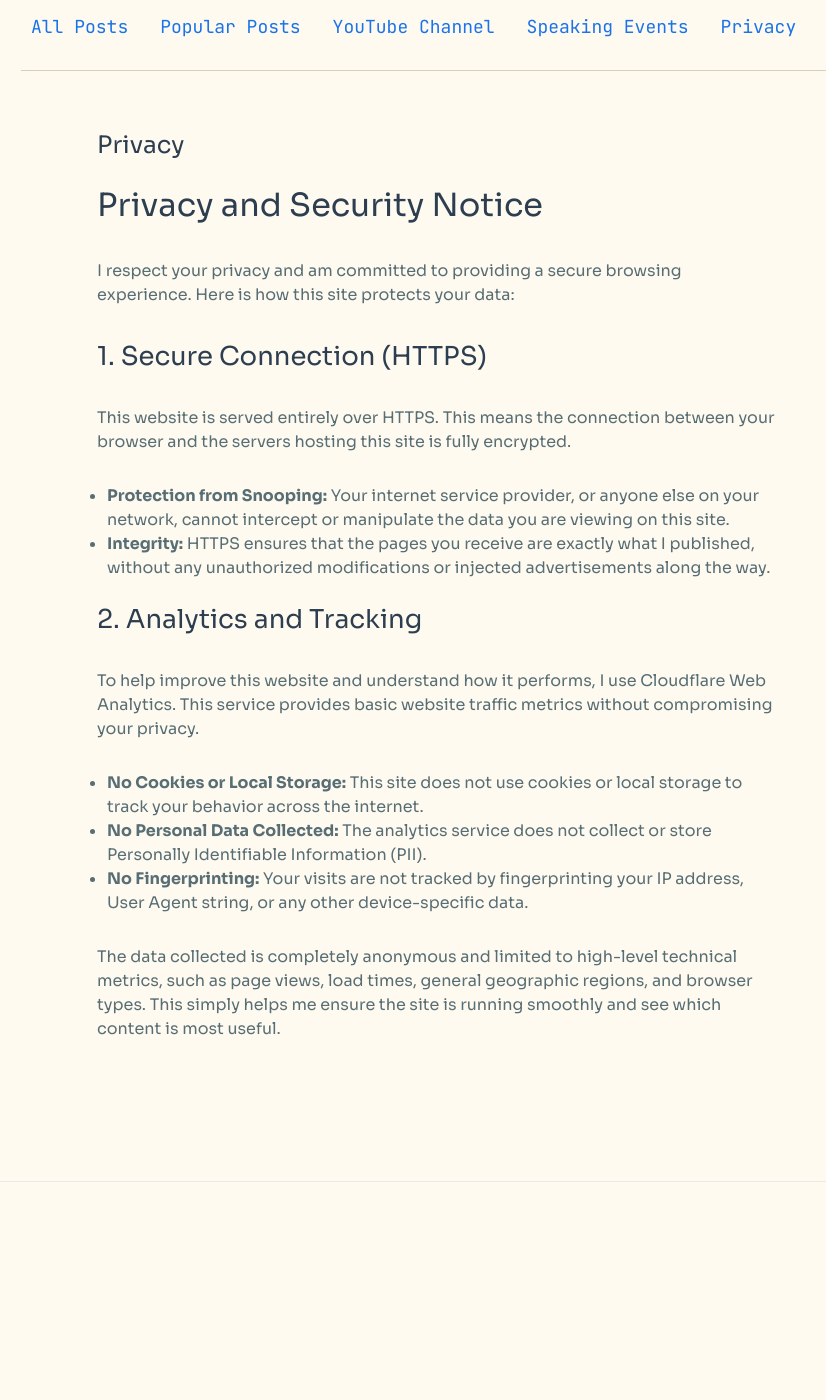
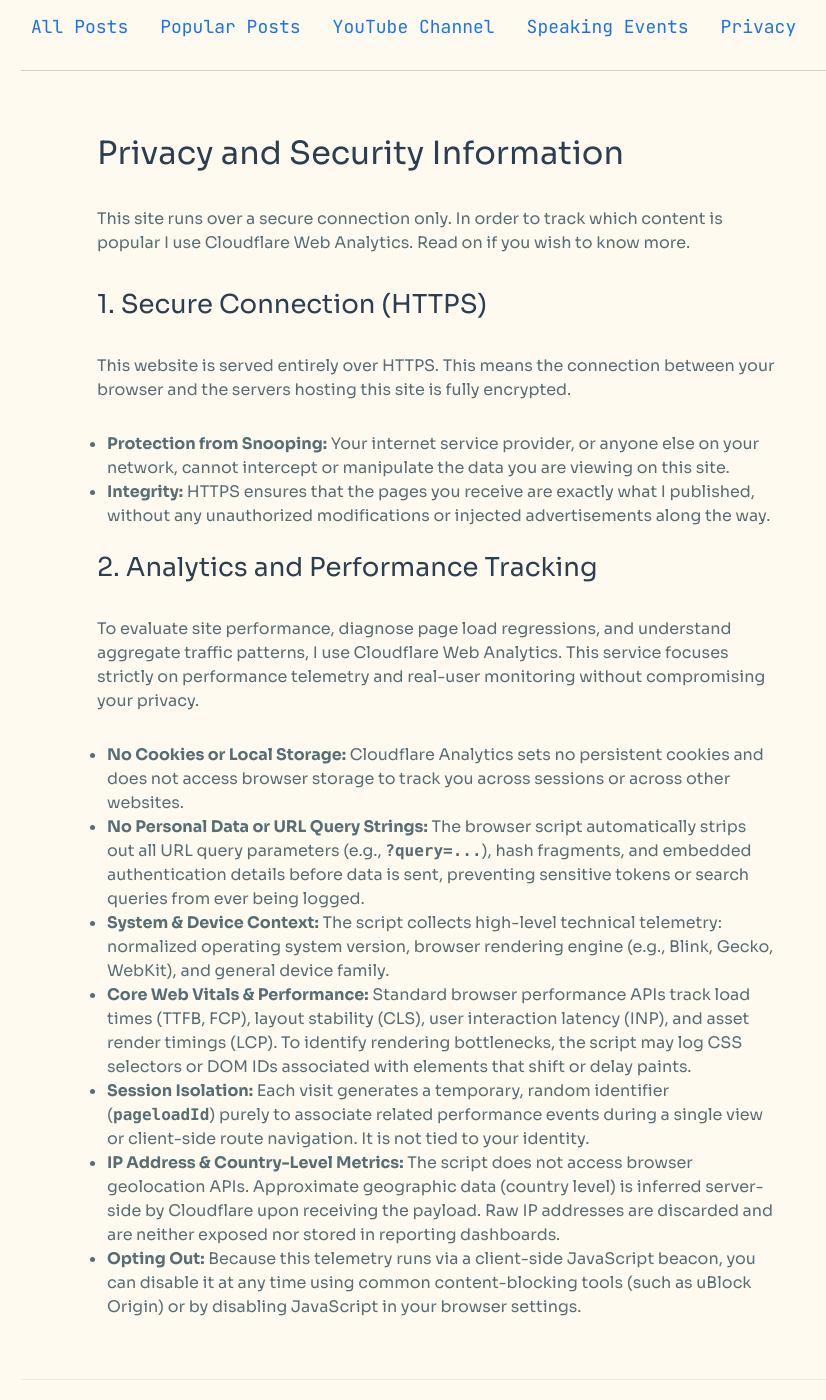
Before and after one commit to justinhj/justinhj.github.io, a Jekyll site: the page built from privacy.html, in a window 1280 px wide and 1400 px high, scrolled down 289 px. Shown: the whole window, without its empty margins (203-1029 px from the left). Built offline with Jekyll 4.4.1, drawn with Linux system fonts in a browser that asks for light colours; before the commit the page ends 1531 px from its top, so only the background shows below that.

Commit message:
Update privacy notice

```diff
--- a/privacy.html
+++ b/privacy.html
@@ -5,11 +5,9 @@ comments: true
 
 <div class="home">
 
-  <h2 class="text-2xl font-bold mb-8">Privacy</h2>
-
   <div class="post-content privacy-notice">
-  <h2>Privacy and Security Notice</h2>
-  <p>I respect your privacy and am committed to providing a secure browsing experience. Here is how this site protects your data:</p>
+    <h2>Privacy and Security Information</h2>
+    <p>This site runs over a secure connection only. In order to track which content is popular I use Cloudflare Web Analytics. Read on if you wish to know more.</p>
 
     <h3>1. Secure Connection (HTTPS)</h3>
     <p>This website is served entirely over HTTPS. This means the connection between your browser and the servers hosting this site is fully encrypted.</p>
@@ -18,15 +16,17 @@ comments: true
       <li><strong>Integrity:</strong> HTTPS ensures that the pages you receive are exactly what I published, without any unauthorized modifications or injected advertisements along the way.</li>
     </ul>
 
-  <h3>2. Analytics and Tracking</h3>
-  <p>To help improve this website and understand how it performs, I use Cloudflare Web Analytics. This service provides basic website traffic metrics without compromising your privacy.</p>
+    <h3>2. Analytics and Performance Tracking</h3>
+    <p>To evaluate site performance, diagnose page load regressions, and understand aggregate traffic patterns, I use Cloudflare Web Analytics. This service focuses strictly on performance telemetry and real-user monitoring without compromising your privacy.</p>
+
     <ul>
-    <li><strong>No Cookies or Local Storage:</strong> This site does not use cookies or local storage to track your behavior across the internet.</li>
-    <li><strong>No Personal Data Collected:</strong> The analytics service does not collect or store Personally Identifiable Information (PII).</li>
-    <li><strong>No Fingerprinting:</strong> Your visits are not tracked by fingerprinting your IP address, User Agent string, or any other device-specific data.</li>
+      <li><strong>No Cookies or Local Storage:</strong> Cloudflare Analytics sets no persistent cookies and does not access browser storage to track you across sessions or across other websites.</li>
+      <li><strong>No Personal Data or URL Query Strings:</strong> The browser script automatically strips out all URL query parameters (e.g., <code>?query=...</code>), hash fragments, and embedded authentication details before data is sent, preventing sensitive tokens or search queries from ever being logged.</li>
+      <li><strong>System &amp; Device Context:</strong> The script collects high-level technical telemetry: normalized operating system version, browser rendering engine (e.g., Blink, Gecko, WebKit), and general device family.</li>
+      <li><strong>Core Web Vitals &amp; Performance:</strong> Standard browser performance APIs track load times (TTFB, FCP), layout stability (CLS), user interaction latency (INP), and asset render timings (LCP). To identify rendering bottlenecks, the script may log CSS selectors or DOM IDs associated with elements that shift or delay paints.</li>
+      <li><strong>Session Isolation:</strong> Each visit generates a temporary, random identifier (<code>pageloadId</code>) purely to associate related performance events during a single view or client-side route navigation. It is not tied to your identity.</li>
+      <li><strong>IP Address &amp; Country-Level Metrics:</strong> The script does not access browser geolocation APIs. Approximate geographic data (country level) is inferred server-side by Cloudflare upon receiving the payload. Raw IP addresses are discarded and are neither exposed nor stored in reporting dashboards.</li>
+      <li><strong>Opting Out:</strong> Because this telemetry runs via a client-side JavaScript beacon, you can disable it at any time using common content-blocking tools (such as uBlock Origin) or by disabling JavaScript in your browser settings.</li>
     </ul>
-
-  <p>The data collected is completely anonymous and limited to high-level technical metrics, such as page views, load times, general geographic regions, and browser types. This simply helps me ensure the site is running smoothly and see which content is most useful.</p>
   </div>
 </div>
-</div>
```
Lines whose indentation alone changed are shown as unchanged.
